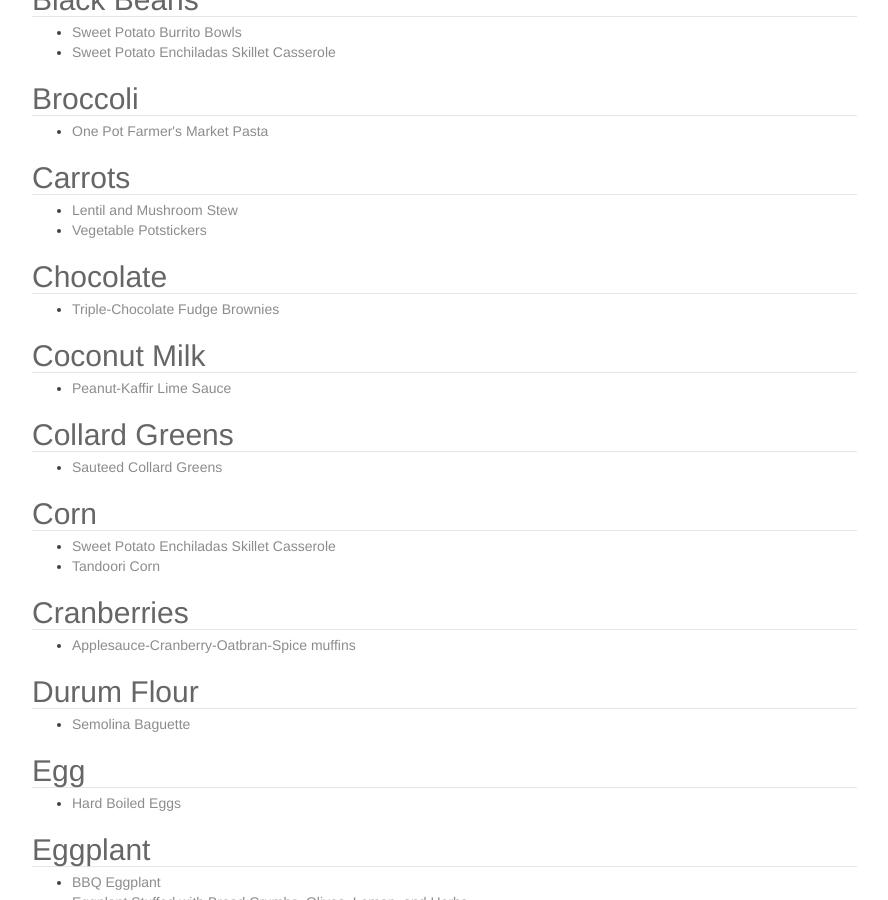
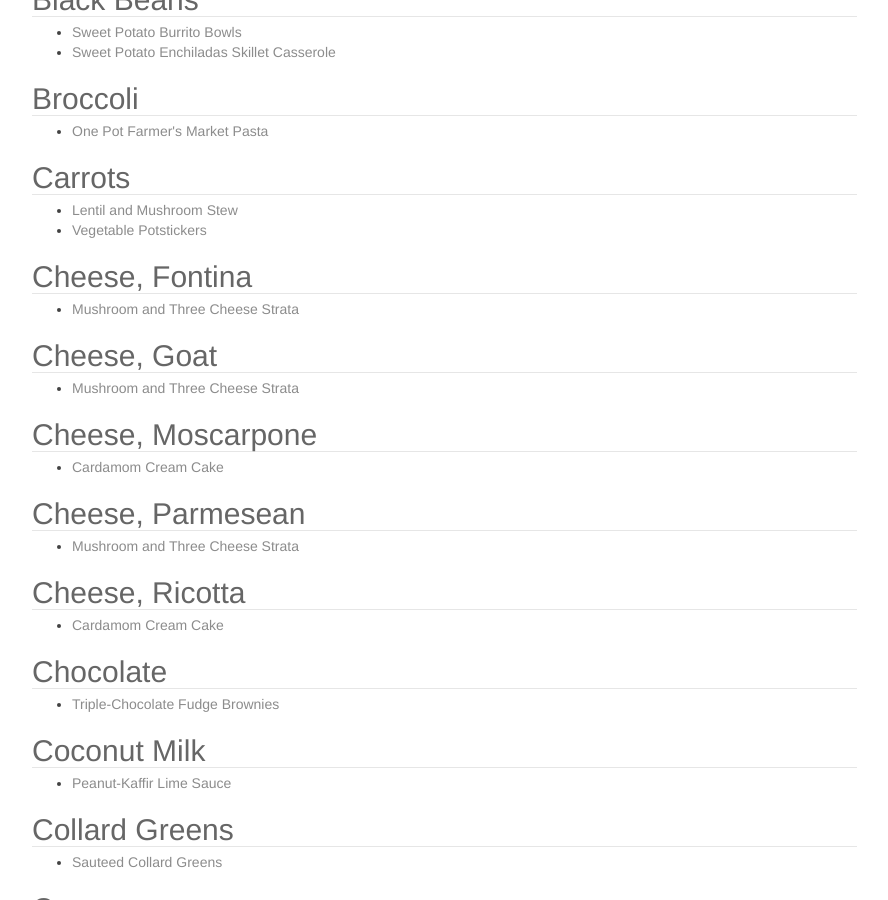
Before and after one commit to djmitche/food.v.igoro.us, a Jekyll site: the page built from by_ingredient.html, in a window 1280 px wide and 900 px high, scrolled down 413 px. Shown: the whole window, without its empty margins (243-1131 px from the left). Built offline with Jekyll 4.4.1, drawn with Linux system fonts in a browser that asks for light colours; nearby versions of some CDN libraries; library files that are not in the unit come from our copies; some of the changed lines change nothing that is shown; some of the changed text lies outside the part shown.

Commit message:
more stuff

```diff
--- /dev/null
+++ b/_recipes/cardamom-cream-cake.md
@@ -0,0 +1,88 @@
+---
+ingredient:
+ - Rose Water
+ - Yogurt, Greek
+ - Cheese, Moscarpone
+ - Cheese, Ricotta
+meal: [Dessert]
+title: Cardamom Cream Cake
+---
+
+This is from [NYT Cooking](http://cooking.nytimes.com/recipes/1017901-cardamom-cream-cake).
+
+# Ingredients
+
+Ricotta Filling:
+
+ * 1&frac12; lb whole-milk ricotta
+ * &frac12; C heavy cream
+ * &frac34; C confectioners' sugar
+ * 1 T rose water
+
+Milk Syrup:
+
+ * 2 C whole milk
+ * 4 pods cardamom
+ * 6 T granulated sugar
+ * 1&frac12; t rose water
+
+Cake:
+
+ * 12 T unsalted butter, softened
+ * 3 C cake flour
+ * 4 large egg whites
+ * 1 C whole milk
+ * &frac12; t vanilla extract
+ * &frac12; t rose water
+ * 1&frac12; C granulated sugar
+ * 1 T + 1 t baking powder
+ * &frac12; ground cardamom
+ * &frac14; t fine sea salt
+
+Mascarpone Frosting:
+
+ * 12 T unsalted butter, softened
+ * 1 C confectioners' sugar
+ * 1 T rose water
+ * &frac12; t ground cardamom
+ * 1 C cold mascarpone
+ * &frac14; C greek yogurt (cold)
+ * &frac12; C toasted pistachios, chopped
+ * candied rose petals
+
+# Instructions
+
+Prep:
+
+ 1. Drain ricotta in a sieve.
+
+Milk syrup:
+
+ 1. boil milk and cardamom pod and simmer until reduced by half (30-45m)
+ 1. add sugar and simmer another 10m or so
+ 1. cool, strain, add rose water
+
+Cake:
+
+ 1. Preheat oven to 350&deg;F; grease, line with parchment, and dust with flour two 9" cake tins
+ 1. Whisk egg whites, milk, vanilla, and rose water together
+ 1. Mix the cake flour, sugar, baking powder, cardamom, and salt
+ 1. Add the wet to the dry in four batches, mixing and scraping down in between
+ 1. Add to the pans and bake until a tester comes out clean - 25-35m and cool
+
+Filling:
+
+ 1. Using an electric whisk, beat cheese, cream, and sugar until smooth, then add rose water and continue beating until slightly thickened
+
+Milk Syrup:
+
+ 1. With an electric mixer using the paddle, beat the butter, sugar, rose water, and cardamom until fluffy
+ 1. Beat in the mascarpone and yogurt until combined
+
+Combine
+
+ 1. Trim the tops of the cakes until flat.
+ 1. Divide cakes into 2 layers
+ 1. Brush cake with milk syrup
+ 1. Combine alternating cake and ricotta filling
+ 1. Frost with mascarpone frosting and top
--- a/_recipes/mushroom-and-three-cheese-stra.md
+++ b/_recipes/mushroom-and-three-cheese-stra.md
@@ -1,5 +1,10 @@
 ---
 favorites: [Dustin]
+ingredient:
+ - Mushrooms, Shiitake
+ - Cheese, Fontina
+ - Cheese, Goat
+ - Cheese, Parmesean
 meal: [Brunch]
 title: Mushroom and Three Cheese Strata
 
```
